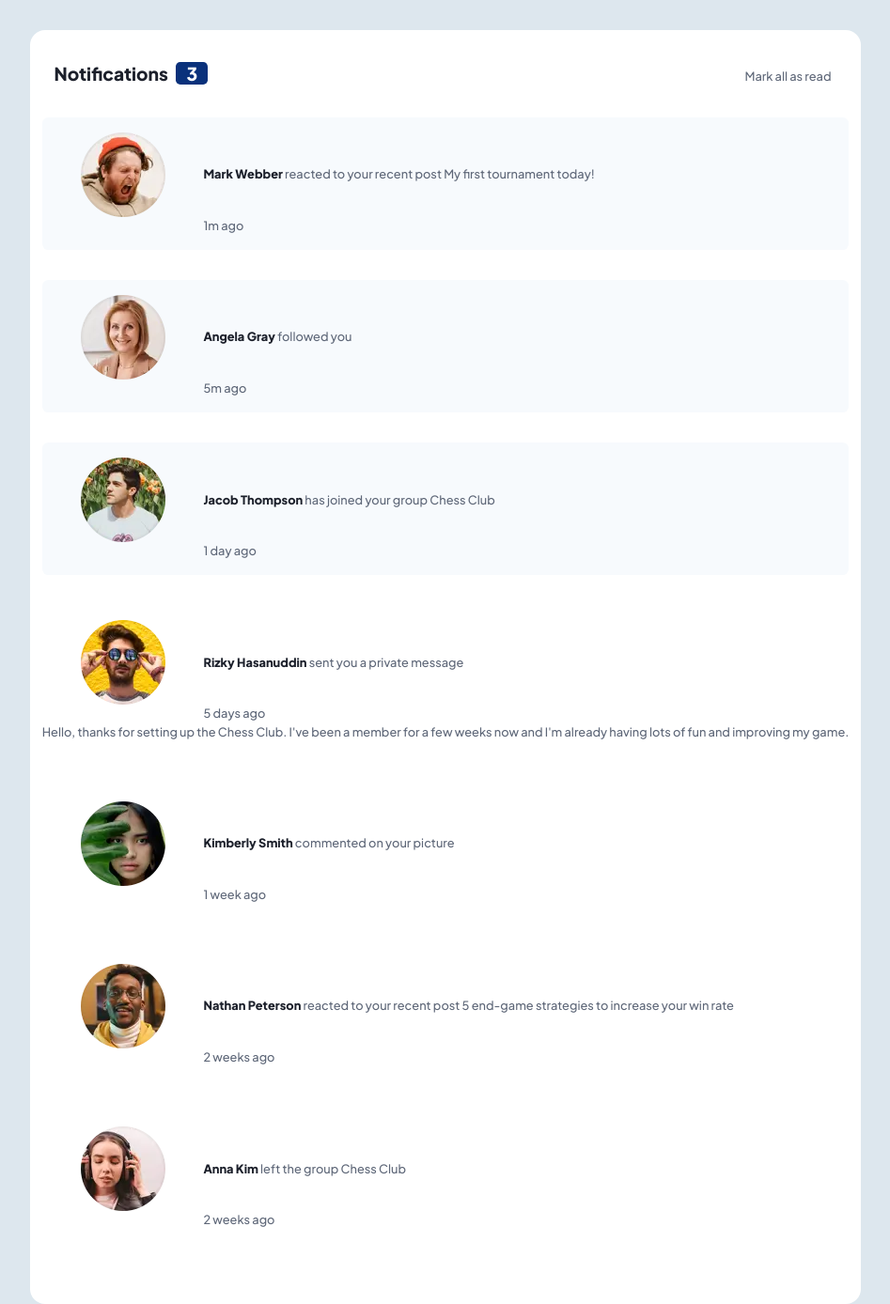
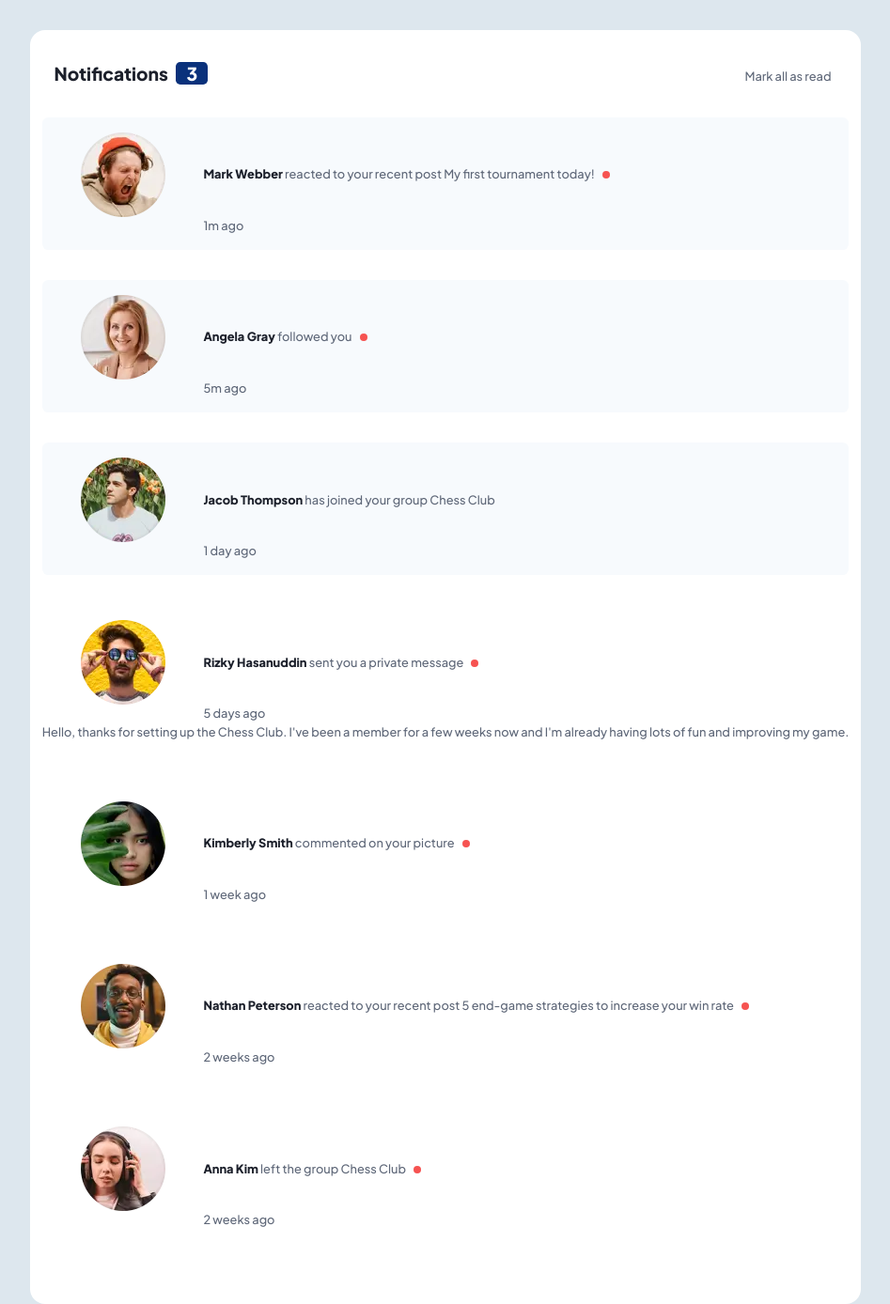
Before and after one commit to sclingan/notifications-page, a React (Vite) app: page / in a window 1280 px wide. Shown: the whole page at 94% size, without its empty margins (166-1113 px from the left). Built offline with nearby package versions, Linux system fonts and the light colour scheme.

Commit message:
Adding unread state to posts

```diff
--- a/src/App.css
+++ b/src/App.css
@@ -150,11 +150,13 @@ button {
 .unread {
   background-color: var(--neutral-light-greyish-blue);
 }
-/* fix this */
-.post::after {
-  content: '';
+
+.dot {
+  display: inline-block;
   border-radius: 50%;
   background-color: var(--primary-red);
+  min-height: 0.5rem;
+  min-width: 0.5rem;
   margin-left: 0.5rem;
 }
 
--- a/src/section.tsx
+++ b/src/section.tsx
@@ -13,13 +13,13 @@ function Section() {
          <ol>
              <li className='unread'>
               <img src={mark} alt=""></img>
-              <p className='post'><span className='user-name'>Mark Webber</span> reacted to your recent post My first tournament today!</p>
+              <p className='post'><span className='user-name'>Mark Webber</span> reacted to your recent post My first tournament today!<div className='dot'></div></p>
               <p className='post-time'>1m ago</p>
              </li>
 
              <li className='unread'>
               <img src={angela} alt=""></img>
-              <p className='post'><span className='user-name'>Angela Gray</span> followed you</p>
+              <p className='post'><span className='user-name'>Angela Gray</span> followed you<div className='dot'></div></p>
               <p className='post-time'>5m ago</p>
              </li>
 
@@ -31,7 +31,7 @@ function Section() {
 
              <li>
               <img src={rizky} alt=""></img>
-              <p className='post'><span className='user-name'>Rizky Hasanuddin</span> sent you a private message</p>
+              <p className='post'><span className='user-name'>Rizky Hasanuddin</span> sent you a private message<div className='dot'></div></p>
               <p className='post-time'>5 days ago</p>
               <p className='post-comments'>Hello, thanks for setting up the Chess Club. I've been a member for a few weeks now and
                 I'm already having lots of fun and improving my game.</p>
@@ -39,19 +39,19 @@ function Section() {
 
              <li>
               <img src={kimberly} alt=""></img>
-              <p className='post'><span className='user-name'>Kimberly Smith</span> commented on your picture</p>
+              <p className='post'><span className='user-name'>Kimberly Smith</span> commented on your picture<div className='dot'></div></p>
               <p className='post-time'>1 week ago</p>
              </li>
 
              <li>
               <img src={nathan} alt=""></img>
-              <p className='post'><span className='user-name'>Nathan Peterson</span> reacted to your recent post 5 end-game strategies to increase your win rate</p>
+              <p className='post'><span className='user-name'>Nathan Peterson</span> reacted to your recent post 5 end-game strategies to increase your win rate<div className='dot'></div></p>
               <p className='post-time'>2 weeks ago</p>
               </li>
 
              <li>
               <img src={anna} alt=""></img>
-              <p className='post'><span className='user-name'>Anna Kim</span> left the group Chess Club</p>
+              <p className='post'><span className='user-name'>Anna Kim</span> left the group Chess Club<div className='dot'></div></p>
               <p className='post-time'>2 weeks ago</p>
              </li>
          </ol>
```
